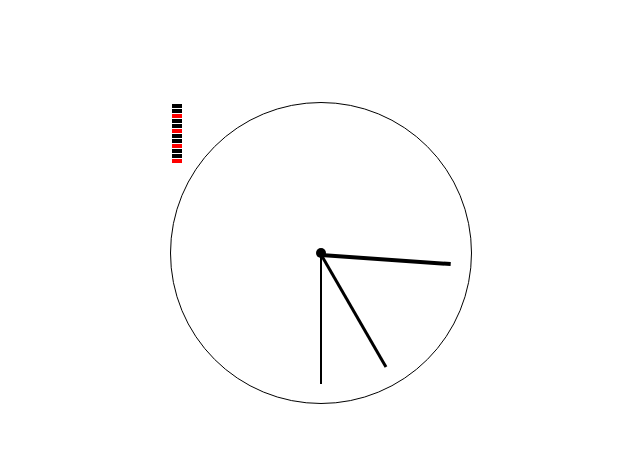
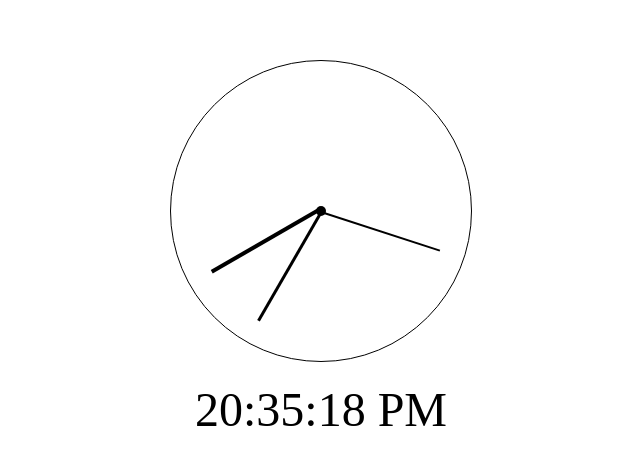
Before and after one commit to saivardhanvemula/Clock, a plain HTML site: page index.html in a window 1280 px wide. Shown: the part 147-612 px from the top of the page, without its empty margins (319-959 px from the left). Drawn offline with Linux system fonts and the light colour scheme.

Commit message:
minimal clock

```diff
--- a/index.html
+++ b/index.html
@@ -10,6 +10,7 @@
 
 <body>
     <div class="container">
+        <!-- <div class="t"></div>
         <div class="t"></div>
         <div class="t"></div>
         <div class="t"></div>
@@ -20,13 +21,15 @@
         <div class="t"></div>
         <div class="t"></div>
         <div class="t"></div>
-        <div class="t"></div>
-        <div class="t"></div>
+        <div class="t"></div> -->
         <div class="hrhand"></div>
         <div class="minhand"></div>
         <div class="sechand"></div>
         <div class="middle"></div>
     </div>
+    <div class="timecontainer">
+
+    </div>
 </body>
 <script src="index.js"></script>
 
--- a/index.js
+++ b/index.js
@@ -1,14 +1,19 @@
 let p = document.querySelector("p");
-let hrhand=document.querySelector(".hrhand")
-let minhand=document.querySelector(".minhand")
-let sechand=document.querySelector(".sechand")
-let i=0
-setInterval(() => {
+let hrhand = document.querySelector(".hrhand");
+let minhand = document.querySelector(".minhand");
+let sechand = document.querySelector(".sechand");
+let time=document.querySelector(".timecontainer")
+const setTime=()=>{
     const now = new Date();
     const hr = now.getHours();
     const min = now.getMinutes();
     const sec = now.getSeconds();
-    hrhand.style.transform=`rotate(${i}deg)`
-    i=i+1
-    console.log(hr,min,sec)
-}, 1000);
+    // console.log(min)
+    sechand.style.transform = `rotate(${sec*6-90}deg)`;
+    minhand.style.transform = `rotate(${min*6-90}deg)`;
+    hrhand.style.transform = `rotate(${hr*30-90}deg)`;
+    time.innerHTML=`${hr}:${min}:${sec} ${hr<=12 ?"AM": "PM"}`
+    // console.log(hr, min, sec);
+}
+// setTime()
+setInterval(setTime);
--- a/style.css
+++ b/style.css
@@ -6,13 +6,14 @@ body {
     display: flex;
     justify-content: center;
     align-items: center;
+    flex-direction: column;
 }
 .container {
     height: 300px;
     width: 300px;
     border: solid black 1px;
     border-radius: 50%;
-    position: absolute;
+    position: relative;
 }
 .t {
     position: relative;
@@ -28,22 +29,22 @@ body {
     position: absolute;
     top: 50%;
     left: 50%;
-    transform: rotate(deg);
+    height: 4px;
+    width: 125px;
+    /* transform: rotate(-90deg);  */
     transform-origin: 0;
+    transform-origin: 0% 50%;
     transform-origin: 0px 0px;
-    transform-origin: 0% 50%;
-    height: 4px;
-    width: 130px;
     background-color: black;
 }
 .minhand {
     position: absolute;
     top: 50%;
     left: 50%;
-    transform: rotate(60deg);
+    /* transform: rotate(60deg); */
     transform-origin: 0% 50%;
     height: 3px;
-    width: 130px;
+    width: 125px;
     background-color: black;
 }
 .sechand {
@@ -54,7 +55,7 @@ body {
     /* transform: translate(-50%,-50%); */
     transform-origin: 0;
     height: 2px;
-    width: 130px;
+    width: 125px;
     background-color: black;
 }
 .middle {
@@ -67,3 +68,12 @@ body {
     width: 10px;
     border-radius: 50%;
 }
+.timecontainer{
+    padding: 10px;
+    margin-top: 10px;
+    /* height: 75px; */
+    width: 300px;
+    text-align: center;
+    /* background-color: aqua; */
+    font-size: 3rem;
+}
```
